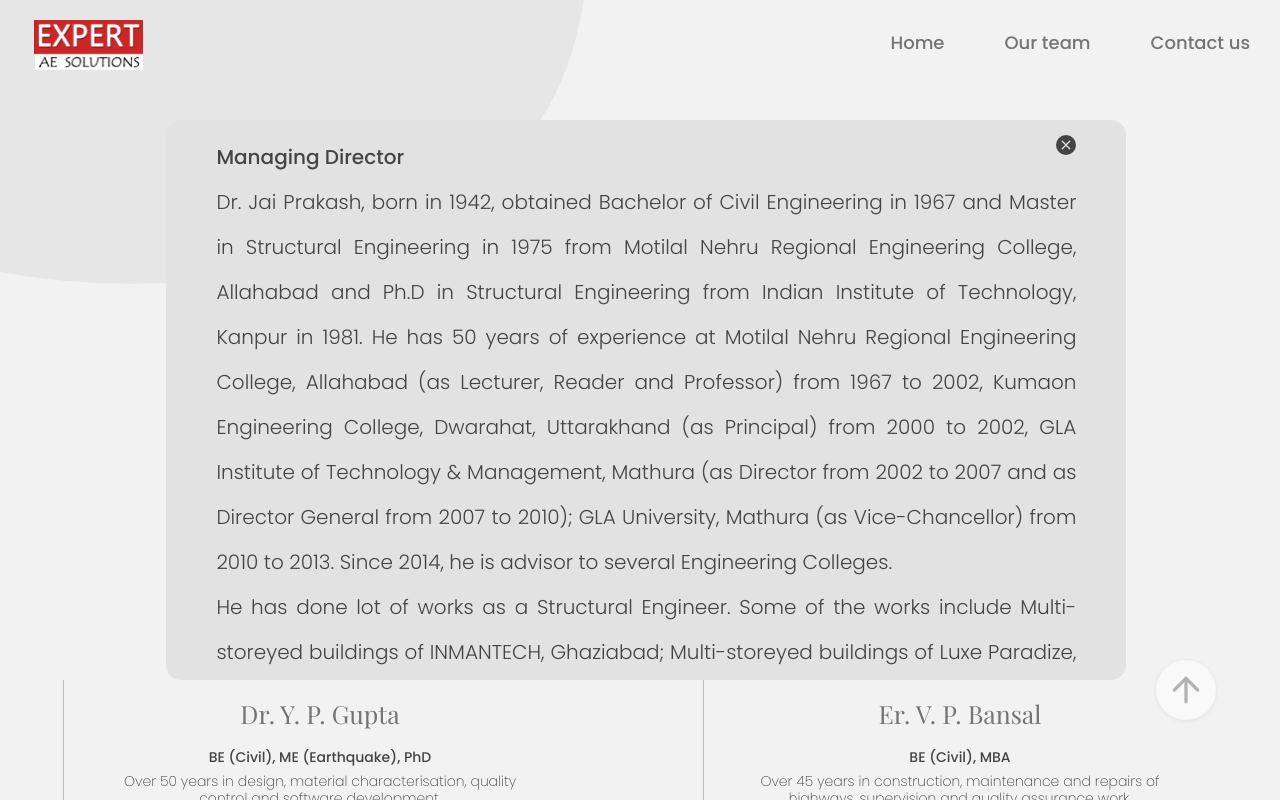
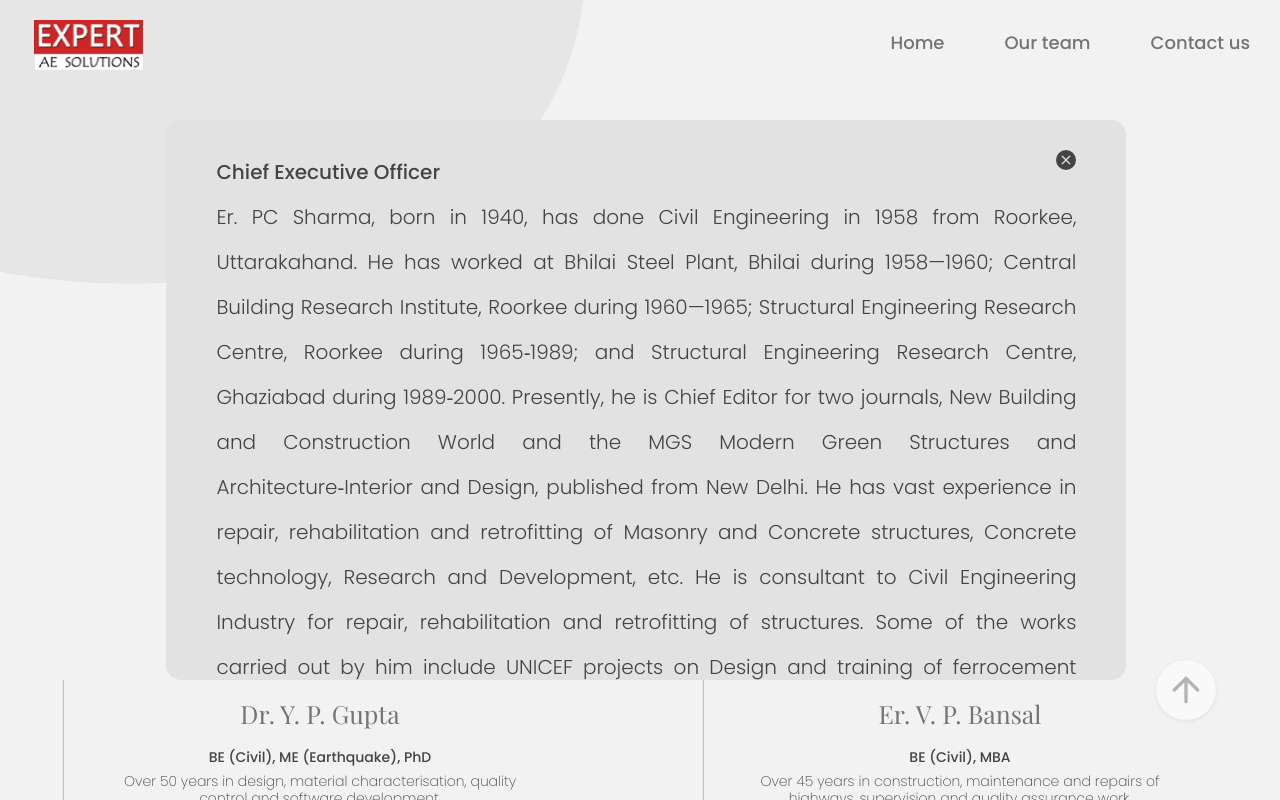
Before and after one commit to Nirbyoleek/ES-India, a React (Create React App) app: page /Ourteam in a window 1280 px wide. Both pictures are taken after a click on the picture 354 px from the left and 329 px from the top of the page. Shown: the top 800 px of the page. Built offline with nearby package versions, Linux system fonts and the light colour scheme.

Commit message:
AOC brought on top of TOS and CEO before MD spelling corection --------DONE

```diff
--- a/src/components/LandingPage/Consultancy/Consultancy.js
+++ b/src/components/LandingPage/Consultancy/Consultancy.js
@@ -9,6 +9,9 @@
   return (
     <div>
       <div className={classes.Container1} id="consultancy">
+        <div className={classes.Specialization} id="specs">
+          <h2>Our Specializations</h2>
+        </div>
         <div className={classes.headingStyle}>
           <div className={classes.headingLine}></div>
           <p>Areas Of Consultancy</p>
--- a/src/components/LandingPage/Consultancy/Consultancy.module.css
+++ b/src/components/LandingPage/Consultancy/Consultancy.module.css
@@ -179,3 +179,8 @@
     margin-left: 8%;
   }
 }
+
+.Specialization h2 {
+  font-size: 50px;
+  margin-top: 70px;
+}
--- a/src/components/LandingPage/Specializations/Specializations.js
+++ b/src/components/LandingPage/Specializations/Specializations.js
@@ -13,9 +13,6 @@
   return (
     <div>
       <div className={classes.Container}>
-        <div className={classes.Specialization} id="specs">
-          <h2>Our Specializations</h2>
-        </div>
         <div className={classes.headingStyle}>
           <p>Types Of Structures</p>
           <div className={classes.headingLine}></div>
--- a/src/components/LandingPage/Work/Work.js
+++ b/src/components/LandingPage/Work/Work.js
@@ -16,7 +16,7 @@
   return (
     <div className={classes.Container} id="works">
       <div className={classes.Work}>
-        <h5>Works</h5>
+        <h5>Works Completed</h5>
         <span className={classes.pointContainerMobC} id="DDM1">
                 <h6 style={{float:'left',margin:'0px',marginTop:'8px',fontFamily:'"Playfair Display"',fontSize:'20px',color: '#242424',}} >
                   Details:
--- a/src/components/LandingPage/mainPage/mainPage.js
+++ b/src/components/LandingPage/mainPage/mainPage.js
@@ -25,10 +25,10 @@
         <Work />
       </div>
       <div>
-        <Spec />
+        <Consultancy />
       </div>
       <div>
-        <Consultancy />
+        <Spec />
       </div>
       <div>
         <OurClients />
--- a/src/components/our team/ourTeam.js
+++ b/src/components/our team/ourTeam.js
@@ -64,7 +64,7 @@
         </p>
 
         <p id="bioCEO">
-        <b>Cheif Executive Officer</b>
+        <b>Chief Executive Officer</b>
         <BsFillXCircleFill className={classes.closeicon}  style={{ fontSize: "20px",float: "right", }}
           onClick={
             ()=>{
@@ -115,6 +115,27 @@
           <tr>
             <td className={classes.imgAdjustR}>
               <center>
+                <img alt="img" id="CEO" src={CEOimg}
+                    onClick={
+                    ()=>{
+                      document.getElementById('bio').style.height="70vh";
+                      document.getElementById('bio').style.transitionDelay="0s";
+                      document.getElementById('bioCEO').style.opacity="1";
+                      document.getElementById('bioCEO').style.zIndex="4";
+                      document.getElementById('bioMD').style.zIndex="1";
+                      }
+                    }
+                />
+              </center>
+              <center>
+                <p className={classes.name}>
+                  Er. P. C <b>Sharma</b>
+                </p>
+                <p className={classes.post}>Chief Executive Officer</p>
+              </center>
+            </td>
+            <td className={classes.imgAdjustL}>
+              <center>
                 <img alt="img" id="MD" src={MDimg}
                      onClick={
                        ()=>{
@@ -132,27 +153,6 @@
                   Dr. Jay <b>Prakash</b>
                 </p>
                 <p className={classes.post}>Managing Director</p>
-              </center>
-            </td>
-            <td className={classes.imgAdjustL}>
-              <center>
-                <img alt="img" id="CEO" src={CEOimg}
-                    onClick={
-                    ()=>{
-                      document.getElementById('bio').style.height="70vh";
-                      document.getElementById('bio').style.transitionDelay="0s";
-                      document.getElementById('bioCEO').style.opacity="1";
-                      document.getElementById('bioCEO').style.zIndex="4";
-                      document.getElementById('bioMD').style.zIndex="1";
-                      }
-                    }
-                />
-              </center>
-              <center>
-                <p className={classes.name}>
-                  Dr. P. C <b>Sharma</b>
-                </p>
-                <p className={classes.post}>Cheif Executive Officer</p>
               </center>
             </td>
           </tr>
--- a/src/components/our team/ourTeam.module.css
+++ b/src/components/our team/ourTeam.module.css
@@ -39,7 +39,7 @@
   background-color: #e2e2e2;
   text-align: justify;
   padding: 20px 50px;
-  padding-top: 15px;
+  padding-top: 30px;
   font-size: 20px;
   font-weight: 300;
   line-height: 45px;
```
